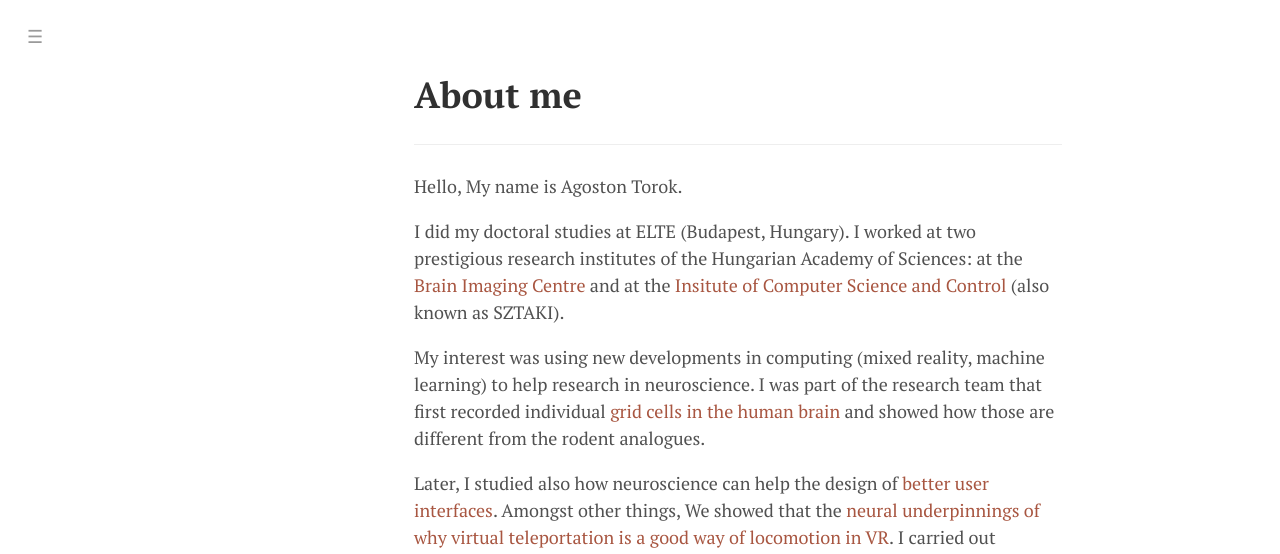
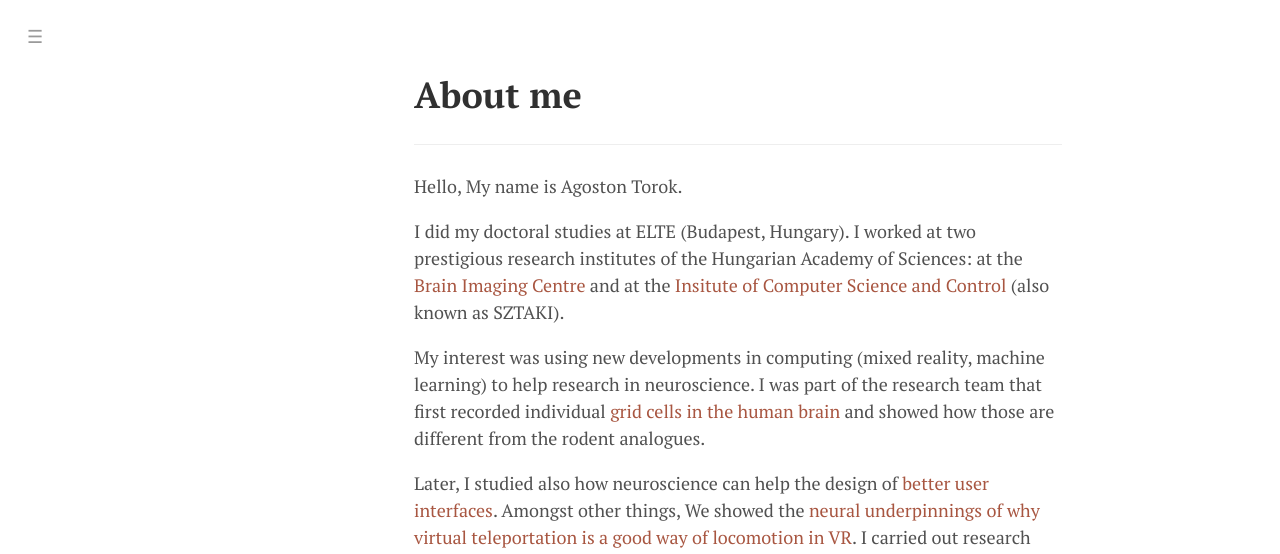
Before and after one commit to nimdvir/agostontorok.github.io, a Jekyll site: the page built from about/index.md, in a window 1280 px wide and 1154 px high. Shown: the top 554 px of the window. Built offline with Jekyll 4.4.1, drawn with Linux system fonts in a browser that asks for light colours; nearby versions of some CDN libraries; some web fonts are replaced; some of the changed text lies outside the part shown; grey boxes are pictures that could not be loaded.

Commit message:
fixed typos

```diff
--- a/about/index.md
+++ b/about/index.md
@@ -10,9 +10,9 @@ I did my doctoral studies at ELTE (Budapest, Hungary). I worked at two prestigio
 
 My interest was using new developments in computing (mixed reality, machine learning) to help research in neuroscience. I was part of the research team that first recorded individual [grid cells in the human brain](https://www.pnas.org/content/pnas/114/17/E3516.full.pdf) and showed how those are different from the rodent analogues.
 
-Later, I studied also how neuroscience can help the design of [better user interfaces](https://agostontorok.github.io/public/files/CogInfoCom_2016_paper_80.pdf). Amongst other things, We showed that the [neural underpinnings of why virtual teleportation is a good way of locomotion in VR](https://www.sciencedirect.com/science/article/abs/pii/S0304394018308164?via%3Dihub). I carried out research projects at several universities: studied distance illusions at UCL, Mars gravity perception at [Royal Holloway University](https://vemerhul1.wixsite.com/vemerhul/people), and e.g. rapid perception at [Aix-Marseille University](http://crvm.ism.univ-amu.fr/actualites_realite_virtuelle_3.html).
+Later, I studied also how neuroscience can help the design of [better user interfaces](https://agostontorok.github.io/public/files/CogInfoCom_2016_paper_80.pdf). Amongst other things, We showed the [neural underpinnings of why virtual teleportation is a good way of locomotion in VR](https://www.sciencedirect.com/science/article/abs/pii/S0304394018308164?via%3Dihub). I carried out research projects at several universities: studied distance illusions at UCL, Mars gravity perception at [Royal Holloway University](https://vemerhul1.wixsite.com/vemerhul/people), and e.g. rapid perception at [Aix-Marseille University](http://crvm.ism.univ-amu.fr/actualites_realite_virtuelle_3.html).
 
-As time went by, my focus turned to how applied research can serve masses. First, I lead the [R&D team at Synetiq](https://www.youtube.com/watch?v=3Nl8Y2y2jgk) and now I'm a [lead data scientist at AGT International](https://www.youtube.com/watch?v=vataVq9gY_o&t=190s). My focus is on doing data science beyond the hype: applying statistics & machine learning (RL, DL) with software development (Lean, XP) best practices to bring promises to reality. You can read many related post on my blog here or on [medium](https://medium.com/@torokagoston). Recently, the outputs of my work are improving features of the [HEED sport storytelling app](https://heedlive.com/).
+As time went by, my focus turned to applied research. First, I lead the [R&D team at Synetiq](https://www.youtube.com/watch?v=3Nl8Y2y2jgk) and now I'm a [lead data scientist at AGT International](https://www.youtube.com/watch?v=vataVq9gY_o&t=190s). My focus is on doing data science beyond the hype: applying statistics & machine learning (RL, DL) with software development (Lean, XP) best practices to bring promises to reality. You can read many related post on my blog here or on [medium](https://medium.com/@torokagoston). Recently, the outputs of my work are improving features of the [HEED sport storytelling app](https://heedlive.com/).
 
 Some fun facts: I designed my own [3D presentation toolkit](https://github.com/agostontorok/slides-of-loci), I have a gift to find the people who like talking about science in basically every pub around the world, and I love visiting skyscrapers.
 
```
